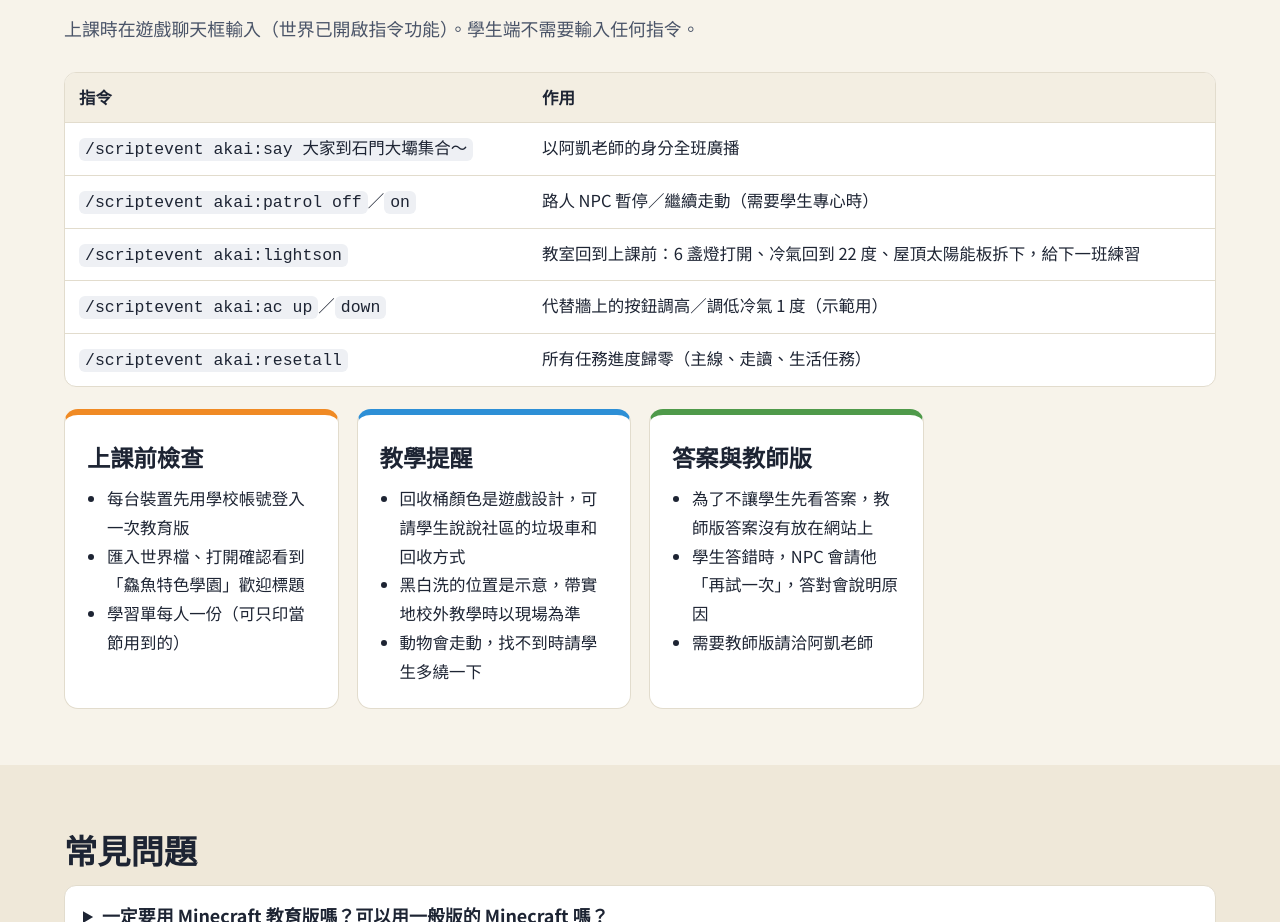
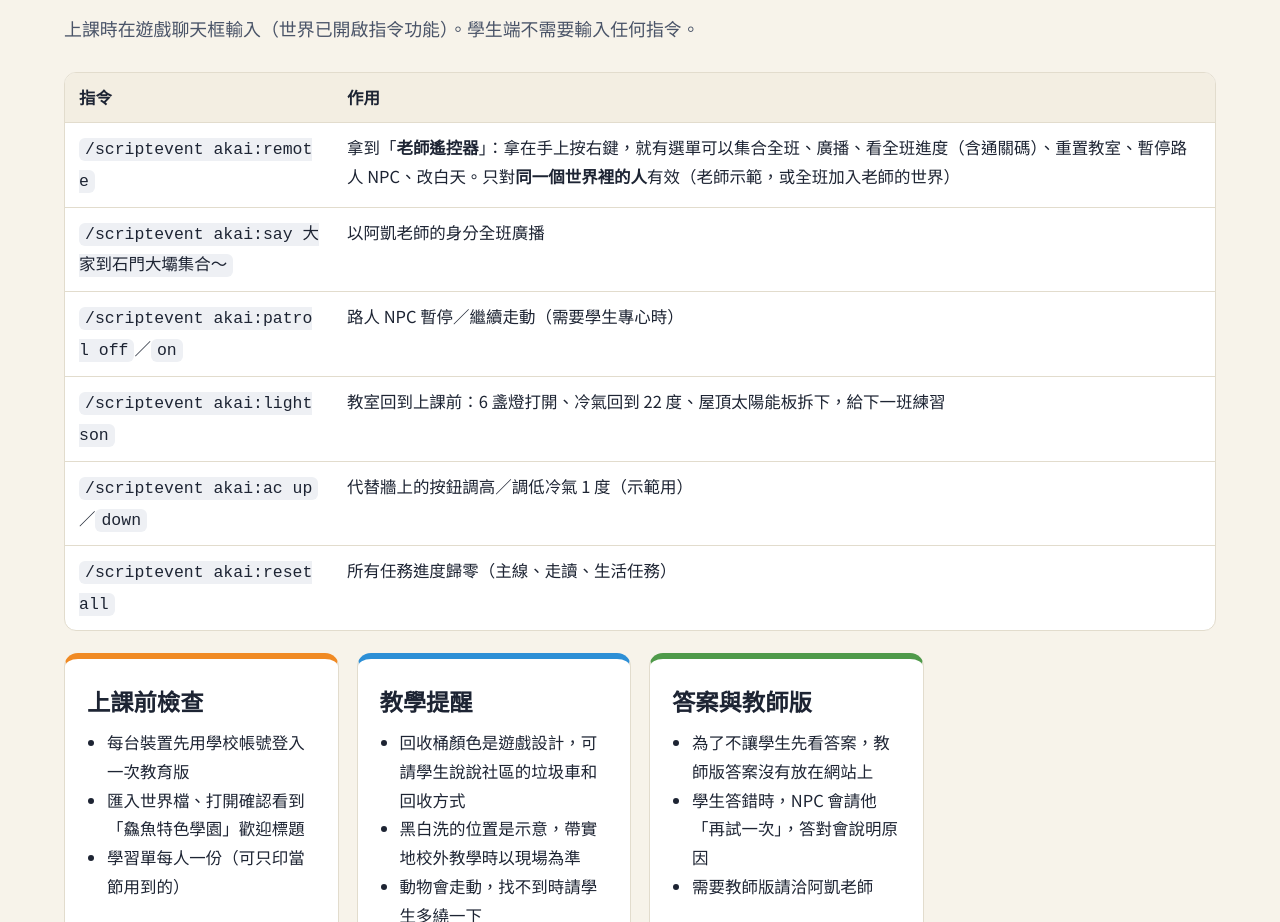
Before and after one commit to cagoooo/xianyu-minecraft, a plain HTML site: page index.html in a window 1280 px wide. Shown: the part 4460-5382 px from the top of the page. Drawn offline with Linux system fonts and the light colour scheme.

Commit message:
docs: 老師專區與教案加上老師遙控器說明
Co-Authored-By: Claude Opus 5.5 <noreply@anthropic.com>

```diff
--- a/index.html
+++ b/index.html
@@ -235,6 +235,7 @@
         <table>
           <thead><tr><th>指令</th><th>作用</th></tr></thead>
           <tbody>
+            <tr><td><code>/scriptevent akai:remote</code></td><td>拿到「<strong>老師遙控器</strong>」：拿在手上按右鍵，就有選單可以集合全班、廣播、看全班進度（含通關碼）、重置教室、暫停路人 NPC、改白天。只對<strong>同一個世界裡的人</strong>有效（老師示範，或全班加入老師的世界）</td></tr>
             <tr><td><code>/scriptevent akai:say 大家到石門大壩集合～</code></td><td>以阿凱老師的身分全班廣播</td></tr>
             <tr><td><code>/scriptevent akai:patrol off</code>／<code>on</code></td><td>路人 NPC 暫停／繼續走動（需要學生專心時）</td></tr>
             <tr><td><code>/scriptevent akai:lightson</code></td><td>教室回到上課前：6 盞燈打開、冷氣回到 22 度、屋頂太陽能板拆下，給下一班練習</td></tr>
```
Also changed, not shown: lesson.html (+1 -0 lines).
